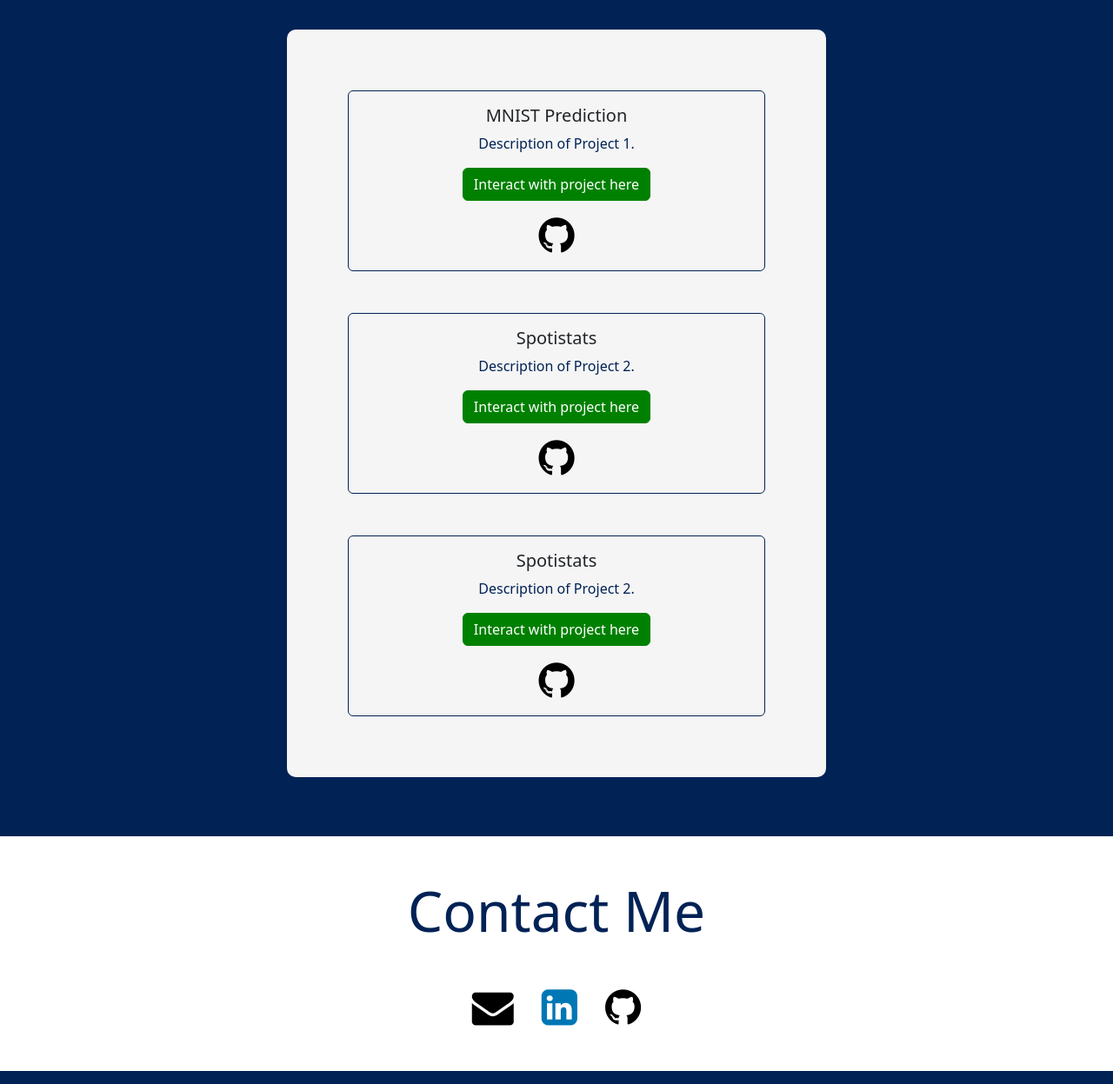
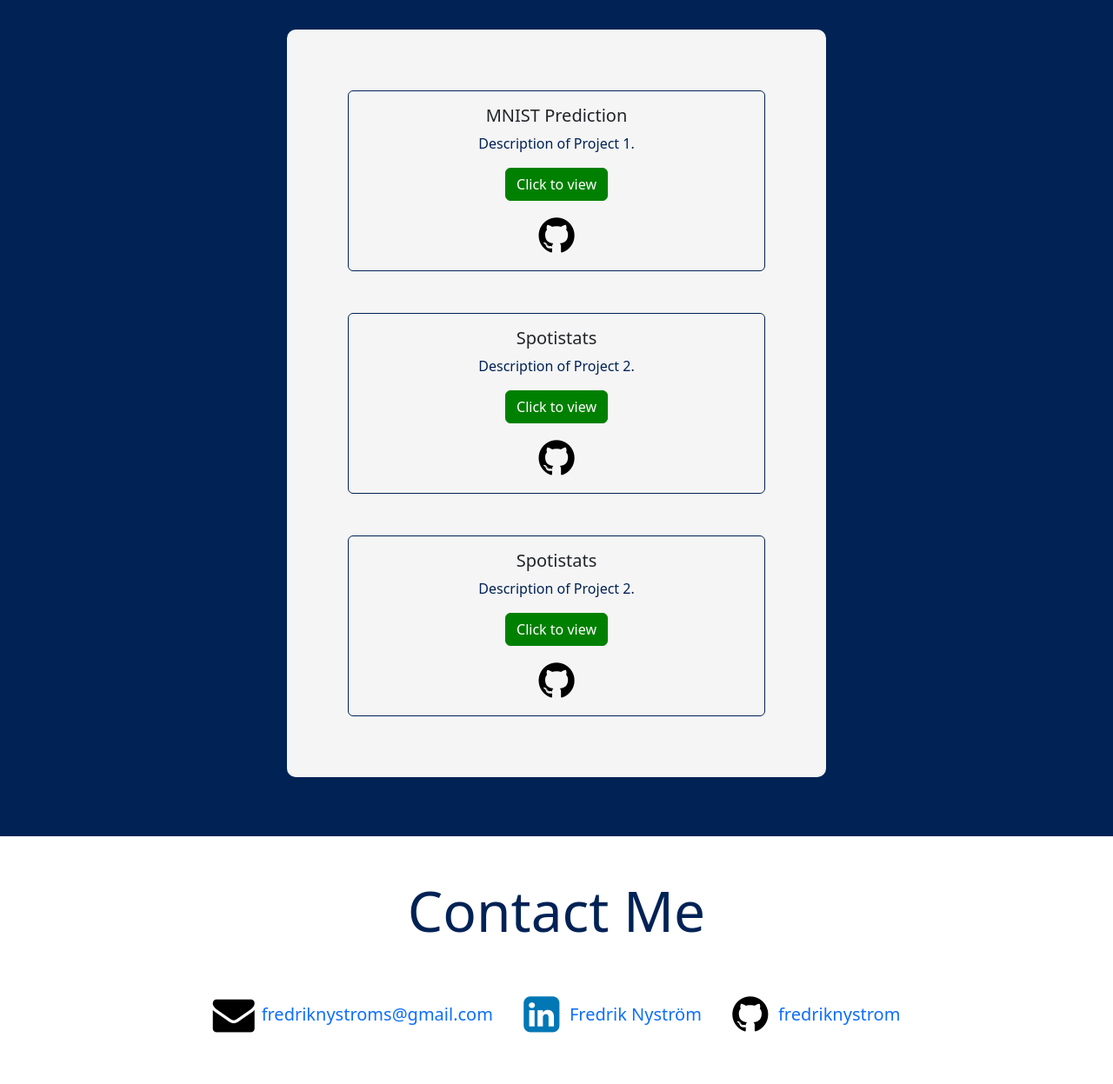
Before and after one commit to fredriknystrom/ResumePortfolio, a Django app: page / in a window 1280 px wide. Shown: the part 3113-4360 px from the top of the page at 87% size. Run offline with Django 4.2, Linux system fonts and the light colour scheme; some libraries are stand-ins or nearby versions.

Commit message:
remade contact me section

```diff
--- a/portfolioProject/resume_app/templates/resume_app/resume.html
+++ b/portfolioProject/resume_app/templates/resume_app/resume.html
@@ -162,7 +162,7 @@
                     <div class="card-body">
                         <h5 class="card-title">MNIST Prediction</h5>
                         <p class="card-text">Description of Project 1.</p>
-                        <a href="{% url 'mnist-view' %}" class="btn btn-primary mb-3">Interact with project here</a>
+                        <a href="{% url 'mnist-view' %}" class="btn btn-primary mb-3">Click to view</a>
                         <br>
                         <a href="https://github.com/fredriknystrom/ResumePortfolio/tree/main/portfolioProject/MNIST_app" target="_blank">
                             <i class="fa fa-github" style="font-size:48px;color:black"></i>
@@ -174,7 +174,7 @@
                     <div class="card-body">
                         <h5 class="card-title">Spotistats</h5>
                         <p class="card-text">Description of Project 2.</p>
-                        <a href="{% url 'song-search' %}" class="btn btn-primary mb-3">Interact with project here</a>
+                        <a href="{% url 'song-search' %}" class="btn btn-primary mb-3">Click to view</a>
                         <br>
                         <a href="https://github.com/fredriknystrom/ResumePortfolio/tree/main/portfolioProject/spotistats_app" target="_blank">
                             <i class="fa fa-github" style="font-size:48px;color:black"></i>
@@ -186,7 +186,7 @@
                     <div class="card-body">
                         <h5 class="card-title">Spotistats</h5>
                         <p class="card-text">Description of Project 2.</p>
-                        <a href="{% url 'song-search' %}" class="btn btn-primary mb-3">Interact with project here</a>
+                        <a href="{% url 'song-search' %}" class="btn btn-primary mb-3">Click to view</a>
                         <br>
                         <a href="https://github.com/fredriknystrom/ResumePortfolio/tree/main/portfolioProject/spotistats_app" target="_blank">
                             <i class="fa fa-github" style="font-size:48px;color:black"></i>
@@ -201,21 +201,27 @@
     <footer class="bg-white text-center" id="contact">
         <div class="py-5">
             <h1 class="display-3 text-center mb-5" style="color:#002255;">Contact Me</h1>
-            <div class="d-flex justify-content-center align-items-center">
+            <div class="d-flex justify-content-center">
+                <div class="d-flex flex-column flex-lg-row align-items-start">
                     <!-- Mail -->
-                <a href="mailto:fredriknystroms@gmail.com" class="fs-5 text-decoration-none mx-3">
-                    <i class="fa fa-envelope" style="font-size: 48px;color:black;"></i>
+                    <a href="mailto:fredriknystroms@gmail.com" class="fs-5 text-decoration-none mx-3 my-2 d-flex align-items-center">
+                        <i class="fa fa-envelope" style="font-size: 48px; width: 48px; color:black;"></i>
+                        <span class="ms-2">fredriknystroms@gmail.com</span>
                     </a>
                     <!-- LinkedIn -->
-                <a href="https://www.linkedin.com/in/fredrik-nyström-b1757322b" target="_blank" rel="noopener noreferrer" class="fs-5 text-decoration-none mx-3">
-                    <i class="fa fa-linkedin-square" style="font-size: 48px;color:#0077B5;"></i>
+                    <a href="https://www.linkedin.com/in/fredrik-nyström-b1757322b" target="_blank" rel="noopener noreferrer" class="fs-5 text-decoration-none mx-3 my-2 d-flex align-items-center">
+                        <i class="fa fa-linkedin-square" style="font-size: 48px; width: 48px; color:#0077B5;"></i>
+                        <span class="ms-2">Fredrik Nyström</span>
                     </a>
                     <!-- GitHub -->
-                <a href="https://github.com/fredriknystrom?tab=repositories" target="_blank" rel="noopener noreferrer" class="fs-5 text-decoration-none mx-3">
-                    <i class="fa fa-github" style="font-size: 48px;color:black;"></i>
+                    <a href="https://github.com/fredriknystrom?tab=repositories" target="_blank" rel="noopener noreferrer" class="fs-5 text-decoration-none mx-3 my-2 d-flex align-items-center">
+                        <i class="fa fa-github" style="font-size: 48px; width: 48px; color:black;"></i>
+                        <span class="ms-2">fredriknystrom</span>
                     </a>
                 </div>
             </div>
+        </div>
+
     </footer>
 </body>
 </html>
```
Lines whose indentation alone changed are shown as unchanged.
